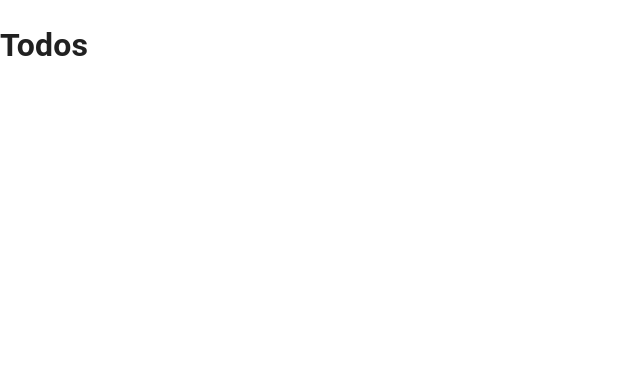
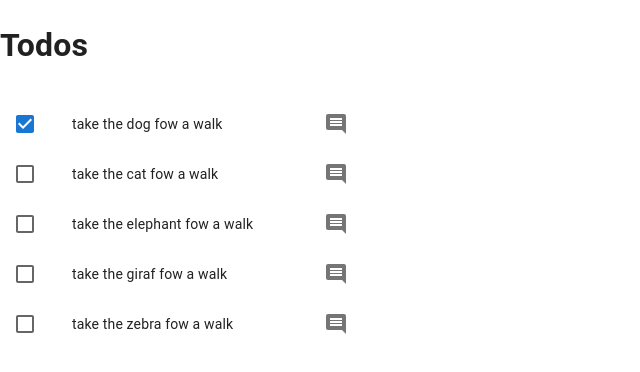
Before and after one commit to HDarius90/todo-list2, a React (Vite) app in the folder react-todos/: page / in a window 1280 px wide. Shown: the top 372 px of the page, without its empty margins (0-640 px from the left). Built offline with nearby package versions, Linux system fonts and the light colour scheme.

Commit message:
The TodoList Component

```diff
--- a/react-todos/src/App.jsx
+++ b/react-todos/src/App.jsx
@@ -1,16 +1,14 @@
-import { useState } from 'react'
-import reactLogo from './assets/react.svg'
-import viteLogo from '/vite.svg'
 import { CssBaseline } from '@mui/material'
 import './App.css'
+import TodoList from './TodoList'
 
 function App() {
-  const [count, setCount] = useState(0)
 
   return (
     <>
       <CssBaseline />
       <h1>Todos</h1>
+      <TodoList />
     </>
   )
 }
--- /dev/null
+++ b/react-todos/src/TodoList.jsx
@@ -0,0 +1,53 @@
+import { useState } from "react";
+import List from '@mui/material/List';
+import ListItem from '@mui/material/ListItem';
+import ListItemButton from '@mui/material/ListItemButton';
+import ListItemIcon from '@mui/material/ListItemIcon';
+import ListItemText from '@mui/material/ListItemText';
+import Checkbox from '@mui/material/Checkbox';
+import IconButton from '@mui/material/IconButton';
+import CommentIcon from '@mui/icons-material/Comment';
+
+const initialTodos = [
+    { id: 1, text: "take the dog fow a walk", complete: true },
+    { id: 2, text: "take the cat fow a walk", complete: false },
+    { id: 3, text: "take the elephant fow a walk", complete: false },
+    { id: 4, text: "take the giraf fow a walk", complete: false },
+    { id: 5, text: "take the zebra fow a walk", complete: false }
+]
+
+export default function TodoList() {
+
+    return (
+        <List sx={{ width: '100%', maxWidth: 360, bgcolor: 'background.paper' }}>
+            {initialTodos.map((todo) => {
+                const labelId = `checkbox-list-label-${todo.id}`;
+
+                return (
+                    <ListItem
+                        key={todo.id}
+                        secondaryAction={
+                            <IconButton edge="end" aria-label="comments">
+                                <CommentIcon />
+                            </IconButton>
+                        }
+                        disablePadding
+                    >
+                        <ListItemButton role={undefined}  dense>
+                            <ListItemIcon>
+                                <Checkbox
+                                    edge="start"
+                                    checked={todo.complete}
+                                    tabIndex={-1}
+                                    disableRipple
+                                    inputProps={{ 'aria-labelledby': labelId }}
+                                />
+                            </ListItemIcon>
+                            <ListItemText id={labelId} primary={todo.text} />
+                        </ListItemButton>
+                    </ListItem>
+                );
+            })}
+        </List>
+    );
+}
```
